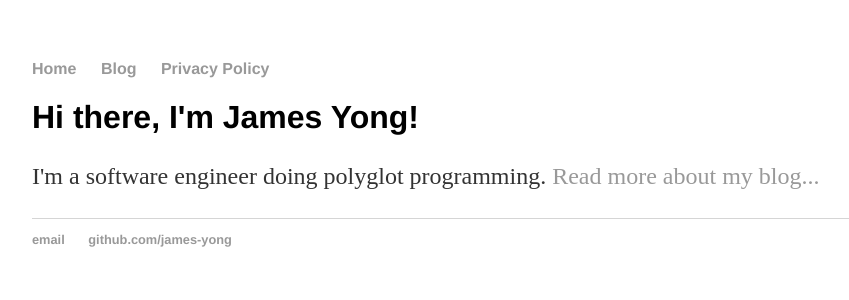
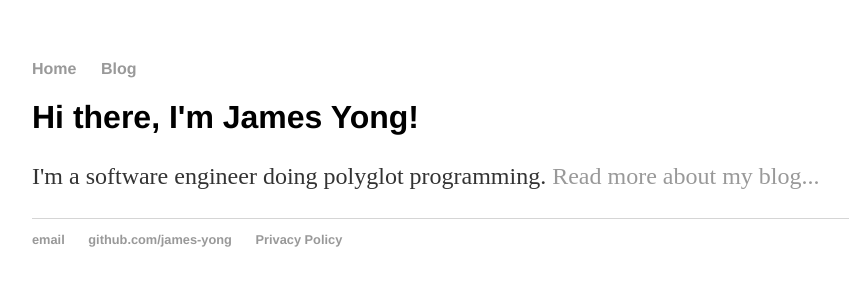
Before and after one commit to james-yong/james-yong.github.io, a Jekyll site: the page built from index.html, in a window 1280 px wide. Shown: the top 300 px of the page, without its empty margins (160-1009 px from the left). Built offline with Jekyll 4.4.1, drawn with Linux system fonts in a browser that asks for light colours; part of the change alters nothing that is shown.

```diff
--- a/_layouts/default.html
+++ b/_layouts/default.html
@@ -6,7 +6,6 @@
 	    		<ul>
 	        		<li><a href="/">Home</a></li>
 	        		<li><a href="/blog">Blog</a></li>
-				<li><a href="/privacy">Privacy Policy</a></li>
 	    		</ul>
 			</nav>
 			<div class="container">
@@ -18,6 +17,7 @@
 	    		<ul>
 	        		<li><a href="mailto:james.yong.erp@gmail.com">email</a></li>
 	        		<li><a href="https://github.com/james-yong">github.com/james-yong</a></li>
+				<li><a href="/privacy">Privacy Policy</a></li>
 				</ul>
 			</footer>
 		</body>
```
